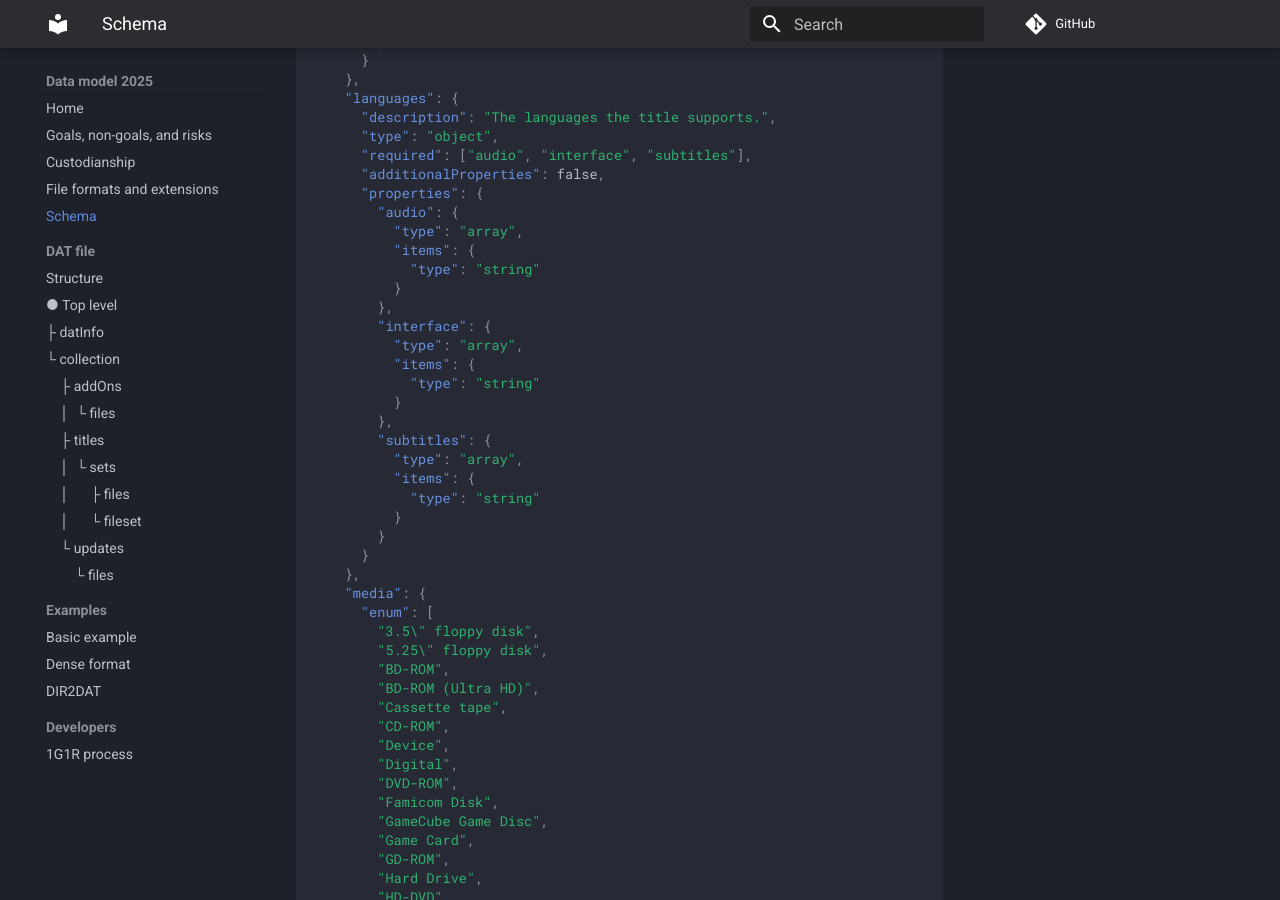
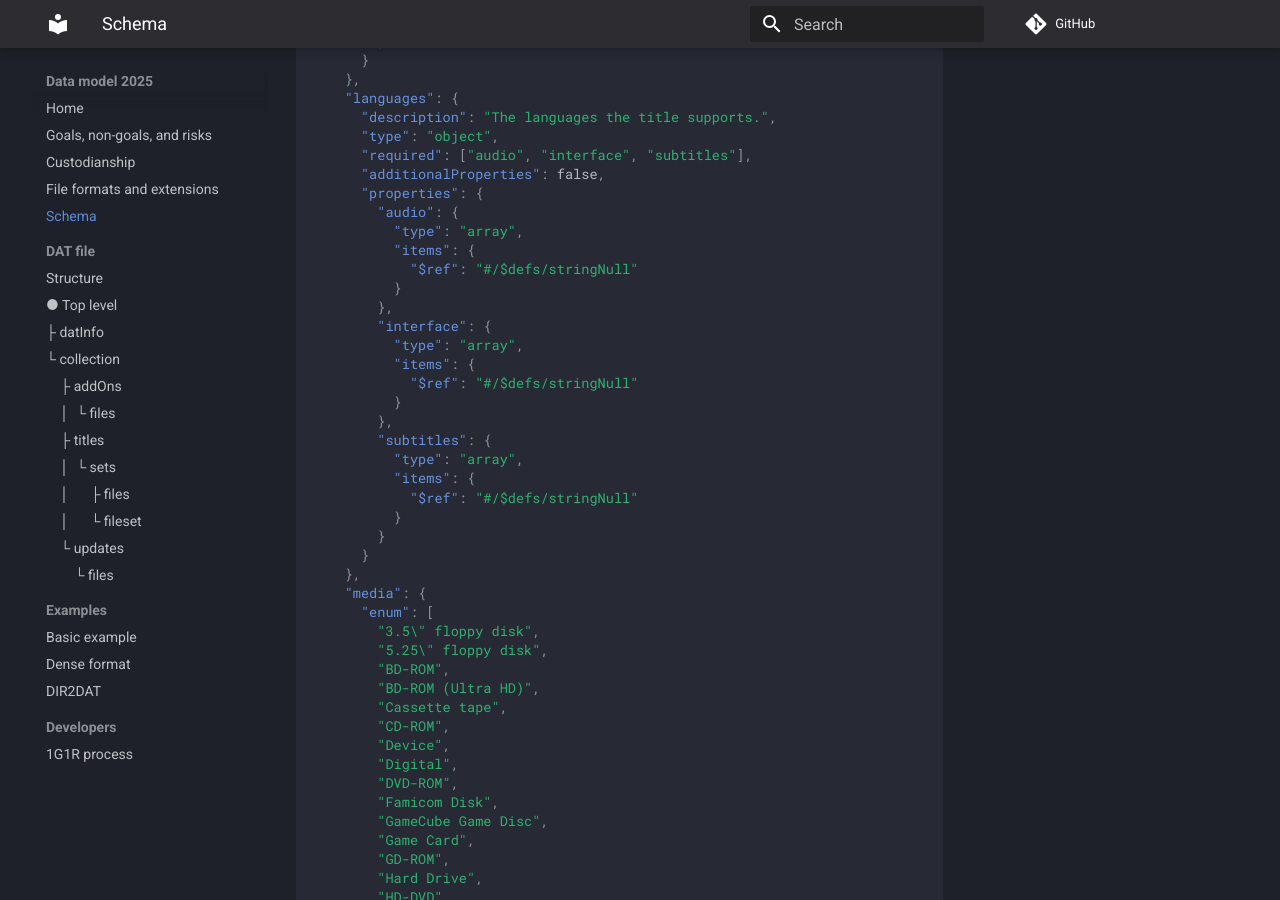
Before and after one commit to unexpectedpanda/datmodel, an MkDocs documentation site: the page built from docs/schema.md, in a window 1280 px wide and 900 px high, scrolled down 13636 px. Built offline with MkDocs 1.6.1 and Material for MkDocs 9.7.7, drawn with Linux system fonts in a browser that asks for light colours; comment, search, counter and statistics services are not loaded; some of the changed text lies outside the part shown.

Commit message:
Schema fix

```diff
--- a/docs/schema.md
+++ b/docs/schema.md
@@ -542,7 +542,7 @@
         ]
       }
     },
-    "stringnull": {
+    "stringNull": {
       "anyOf": [
         {
           "$ref": "#/$defs/nonEmptyString"
@@ -727,19 +727,19 @@
         "audio": {
           "type": "array",
           "items": {
-            "type": "string"
+            "$ref": "#/$defs/stringNull"
           }
         },
         "interface": {
           "type": "array",
           "items": {
-            "type": "string"
+            "$ref": "#/$defs/stringNull"
           }
         },
         "subtitles": {
           "type": "array",
           "items": {
-            "type": "string"
+            "$ref": "#/$defs/stringNull"
           }
         }
       }
```
